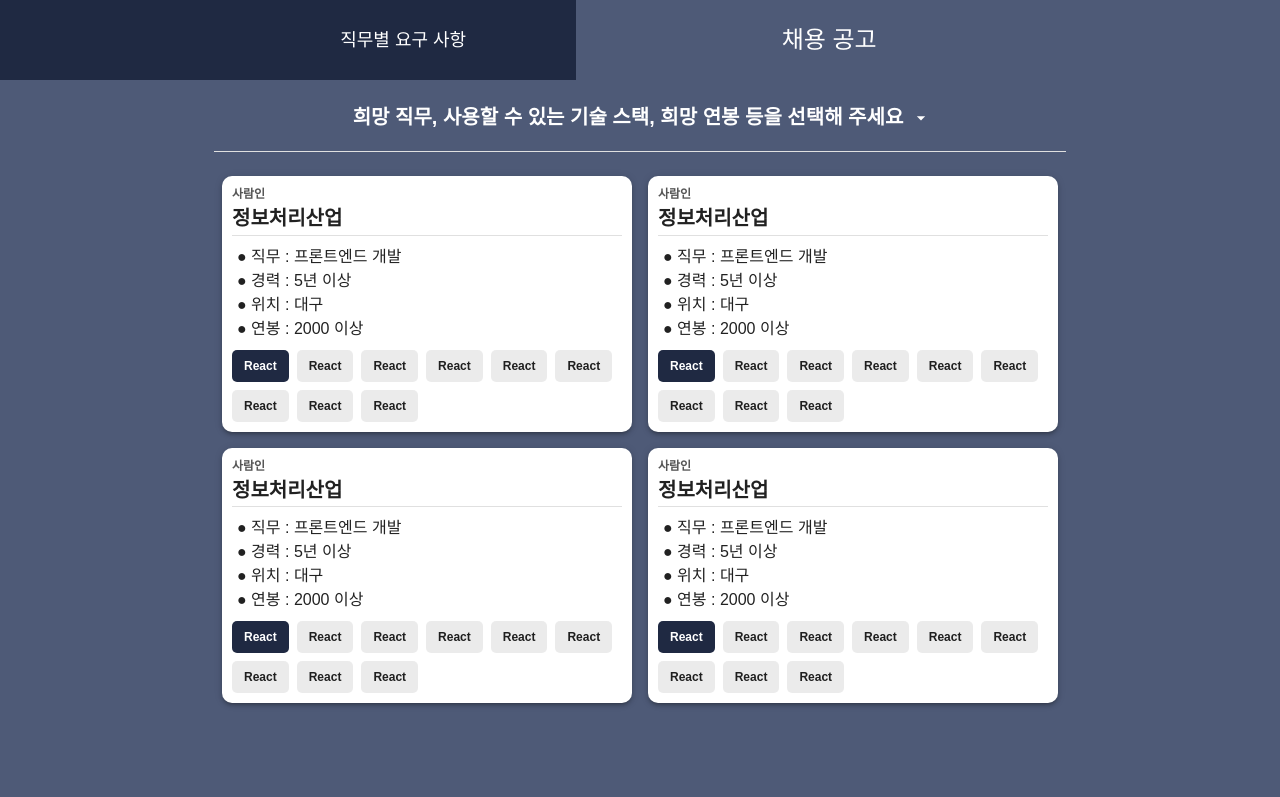
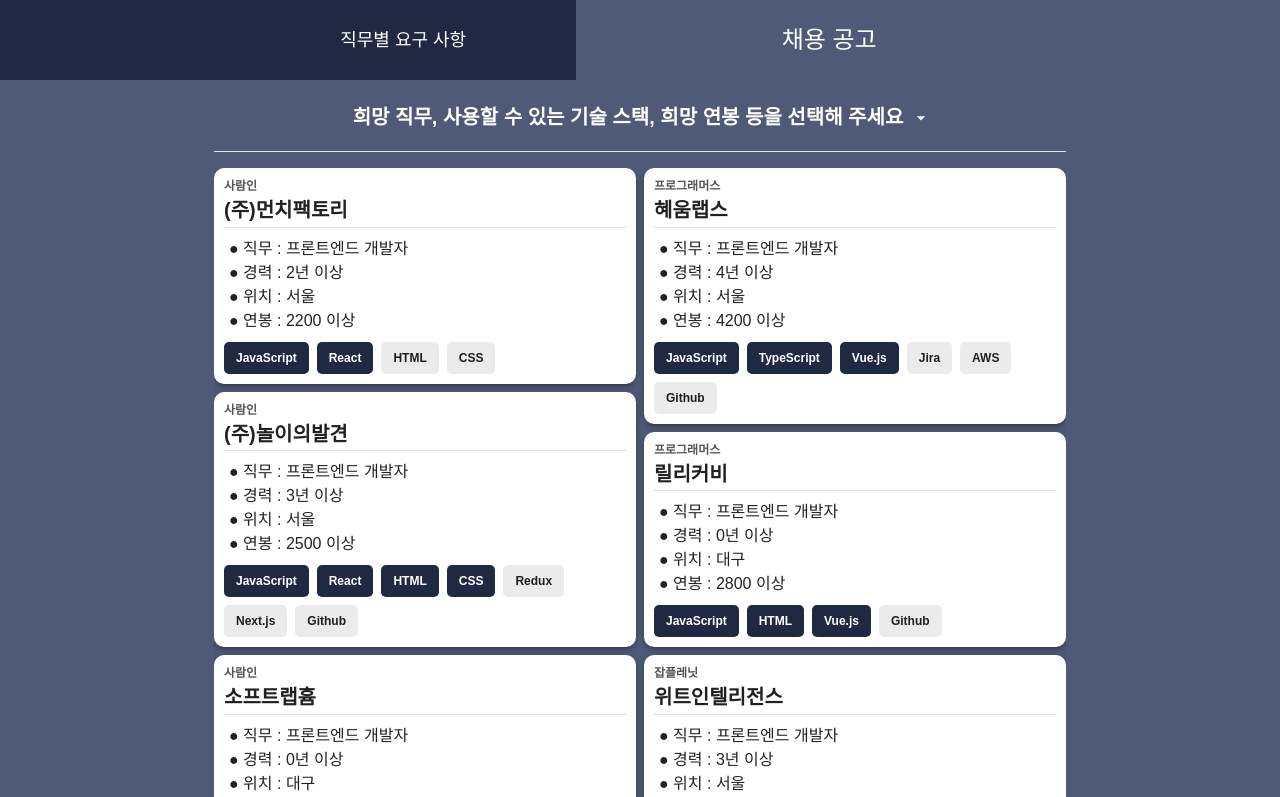
Before and after one commit to ches0703/2024_venture-academi_idea-contest, a React (Create React App) app: page /#/job-post in a window 1280 px wide. Shown: the top 797 px of the page. Built offline with nearby package versions, Linux system fonts and the light colour scheme.

Commit message:
[Feat] : 채용 공고 글 필터링 기능 추가

```diff
--- a/src/components/JobPostList.jsx
+++ b/src/components/JobPostList.jsx
@@ -1,14 +1,20 @@
-import React, { useState } from 'react'
+import React, { useEffect, useState, useRef } from 'react'
 import Grid from '@mui/material/Unstable_Grid2';
 import {
   Chip,
   Divider,
   Paper,
   Stack,
-  Typography
+  Typography,
+  ImageList,
+  ImageListItem
 } from '@mui/material';
 import { useNavigate, useSearchParams } from 'react-router-dom';
+import getJobPostList from '../api/getJobPostList';
+import JobLabel from '../constant/JobLabel';
+
 const JobPostList = () => {
+
   const [searchParams,] = useSearchParams()
   const [jobPostList, setJobPostList] = useState([])
 
@@ -18,49 +24,91 @@
   const salary = searchParams.get('salary')
   const career = searchParams.get('career')
 
+  useState(() => {
+    setJobPostList(getJobPostList())
+  }, [])
+
+  useEffect(() => {
+
+    let filteredList = getJobPostList()
+
+    // 직무 필터링
+    if(job) {
+      filteredList = filteredList.filter(post => {
+        return post.job === job
+      })
+    }
+
+    // 기술 스택 필터링
+    if(techStack) {
+      filteredList = filteredList.filter(post => {
+        const unionTechStack = [...post.essential, ...post.preferential]
+        return techStack.split(',').every((el) => {return unionTechStack.includes(el)})
+      })
+    }
+
+    // 지역 필터링
+    if (region) {
+      filteredList = filteredList.filter(post => {
+        return region.includes(post.region)
+      })
+    }
+
+    // 연봉 필터링
+    if (salary) {
+      filteredList = filteredList.filter(post => {
+        return post.salary >= salary
+      })
+    }
+
+    // 경력 필터링
+    if (career) {
+      filteredList = filteredList.filter(post => {
+        return Number(post.career) <= Number(career)
+      })
+    }
+
+
+    setJobPostList(filteredList)
+  }, [job, region, techStack, salary, career])
+
+
 
   return (
-    <Grid container spacing={2} columns={{ xs: 4, sm: 8 }} >
-      <Grid xs={4}>
-        <JobPostCard></JobPostCard>
-      </Grid>
-      <Grid xs={4}>
-        <JobPostCard></JobPostCard>
-      </Grid>
-      <Grid xs={4}>
-        <JobPostCard></JobPostCard>
-      </Grid>
-      <Grid xs={4}>
-        <JobPostCard></JobPostCard>
-      </Grid>
-    </Grid>
+    <ImageList variant='masonry' gap={8} cols={2}>
+      {jobPostList.map(el => {
+        return (
+          <ImageListItem key={el.url}>
+            <JobPostCard data={el}></JobPostCard>
+          </ImageListItem>
+        )
+      })}
+
+    </ImageList>
   )
 }
 
 
-const JobPostCard = () => {
+const JobPostCard = ({ data }) => {
   return (
     <Paper elevation={3} sx={{ borderRadius: '1rem' }}>
       <Stack padding={'1rem'} paddingBottom={'calc(1rem - 8px)'} spacing={0.5}>
-        <Typography variant='body2' fontWeight={700} color={'#555555'}>사람인</Typography>
-        <Typography variant='h3'>정보처리산업</Typography>
+        <Typography variant='body2' fontWeight={700} color={'#555555'}>{data.site}</Typography>
+        <Typography variant='h3'>{data.company}</Typography>
         <Divider></Divider>
         <Stack padding={'0.5rem'}>
-          <Typography variant='body1'>● 직무 : {'프론트엔드 개발'}</Typography>
-          <Typography variant='body1'>● 경력 : {5}년 이상</Typography>
-          <Typography variant='body1'>● 위치 : 대구</Typography>
-          <Typography variant='body1'>● 연봉 : 2000 이상</Typography>
+          <Typography variant='body1'>● 직무 : {JobLabel[data.job]['kr']}</Typography>
+          <Typography variant='body1'>● 경력 : {data.career}년 이상</Typography>
+          <Typography variant='body1'>● 위치 : {data.region}</Typography>
+          <Typography variant='body1'>● 연봉 : {data.salary} 이상</Typography>
         </Stack>
         <Stack direction={'row'} flexWrap={'wrap'} justifyContent={'flex-start'}>
-          <TechStackChip label={'React'} type="E"></TechStackChip>
-          <TechStackChip label={'React'} type="P"></TechStackChip>
-          <TechStackChip label={'React'}></TechStackChip>
-          <TechStackChip label={'React'}></TechStackChip>
-          <TechStackChip label={'React'}></TechStackChip>
-          <TechStackChip label={'React'}></TechStackChip>
-          <TechStackChip label={'React'}></TechStackChip>
-          <TechStackChip label={'React'}></TechStackChip>
-          <TechStackChip label={'React'}></TechStackChip>
+          {data.essential.map(el => {
+            return <TechStackChip key={el} label={el} type={'E'}></TechStackChip>
+          })}
+          {data.preferential.map(el => {
+            return <TechStackChip key={el} label={el} type={'P'}></TechStackChip>
+          })}
         </Stack>
 
       </Stack>
@@ -70,11 +118,10 @@
 
 const TechStackChip = ({ label, type }) => {
   const naviagate = useNavigate()
-  console.log(type)
   return <Chip label={label}
     clickable
     color={type === 'E' ? 'primary' : 'default'}
-    onClick={() => {naviagate('/job-post?tech-stack=React')}}
+    onClick={() => { naviagate('/job-post?tech-stack=React') }}
     sx={{
       marginRight: '8px',
       marginBottom: '8px',
```
